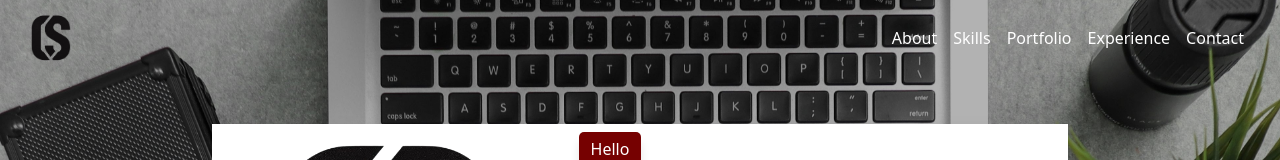
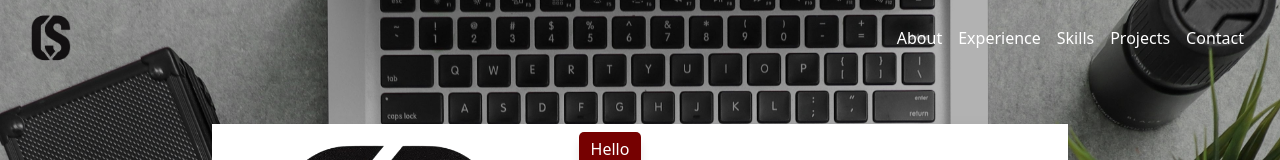
Before and after one commit to csalazara/Portafolio, a React (Create React App) app in the folder portafolio/: page / in a window 1280 px wide. Shown: the top 160 px of the page. Built offline with nearby package versions, Linux system fonts and the light colour scheme.

Commit message:
nav order change

```diff
--- a/portafolio/src/App.js
+++ b/portafolio/src/App.js
@@ -75,9 +75,9 @@ function App() {
             <Navbar.Collapse id="basic-navbar-nav">
               <Nav className="ms-auto">
                 <Nav.Link className={scrolled ? 'text-dark nav-link' : 'text-white nav-link'} href="#about">About</Nav.Link>
+                <Nav.Link className={scrolled ? 'text-dark nav-link' : 'text-white nav-link'} href="#experience">Experience</Nav.Link>
                 <Nav.Link className={scrolled ? 'text-dark nav-link' : 'text-white nav-link'} href="#skills">Skills</Nav.Link>
-                <Nav.Link className={scrolled ? 'text-dark nav-link' : 'text-white nav-link'} href="#portfolio">Portfolio</Nav.Link>
-                <Nav.Link className={scrolled ? 'text-dark nav-link' : 'text-white nav-link'} href="#experience">Experience</Nav.Link>
+                <Nav.Link className={scrolled ? 'text-dark nav-link' : 'text-white nav-link'} href="#portfolio">Projects</Nav.Link>
                 <Nav.Link className={scrolled ? 'text-dark nav-link' : 'text-white nav-link'} href="#contact">Contact</Nav.Link>
               </Nav>
             </Navbar.Collapse>
```
Also changed, not shown: portafolio/src/App.css (line endings or trailing spaces).
